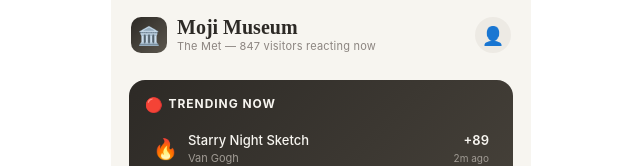
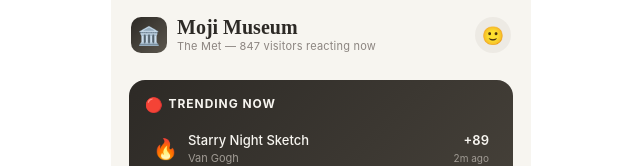
Before and after one commit to met-digital-interns-2026/mojis-app, a Next.js app in the folder app/: page / in a window 1280 px wide. Shown: the top 166 px of the page, without its empty margins (319-959 px from the left). Built offline with nearby package versions, Linux system fonts and the light colour scheme.

Commit message:
Fix home page header avatar to reflect saved profile
- Read avatar from localStorage on mount (same pattern as BottomNav)
- Render circular artwork image or emoji based on stored value
- Wrap avatar in Link to /profile

https://claude.ai/code/session_01WNApfrvcXbsW6xdaUsj6ia

```diff
--- a/app/src/app/page.js
+++ b/app/src/app/page.js
@@ -4,17 +4,21 @@
 
 import { useState, useEffect } from "react";
 import Link from "next/link";
+import Image from "next/image";
 import BottomNav from "./components/BottomNav";
 import CommentsSection from "./components/CommentsSection";
 import { CATEGORIES, TRENDING } from "./data/artworks";
+import { getAvatar } from "./lib/guest";
 
 export default function HomePage() {
   const [loaded, setLoaded] = useState(false);
   const [expandedCard, setExpandedCard] = useState(null);
   const [headerScrolled, setHeaderScrolled] = useState(false);
+  const [avatar, setAvatar] = useState("👤");
 
   useEffect(() => {
     setLoaded(true);
+    setAvatar(getAvatar());
     const handleScroll = (e) => {
       setHeaderScrolled(e.target.scrollTop > 40);
     };
@@ -104,19 +108,32 @@ export default function HomePage() {
             </div>
           </div>
         </div>
+        <Link href="/profile" style={{ textDecoration: "none" }}>
           <div style={{
             width: 36,
             height: 36,
             borderRadius: "50%",
             background: "#EDEAE4",
+            overflow: "hidden",
             display: "flex",
             alignItems: "center",
             justifyContent: "center",
             fontSize: 18,
             cursor: "pointer",
+            flexShrink: 0,
           }}>
-          👤
+            {avatar.startsWith("http") ? (
+              <Image
+                src={avatar}
+                alt="avatar"
+                width={36}
+                height={36}
+                style={{ width: "100%", height: "100%", objectFit: "cover" }}
+                unoptimized
+              />
+            ) : avatar}
           </div>
+        </Link>
       </div>
 
       {/* Scrollable Content */}
```
Lines whose indentation alone changed are shown as unchanged.
